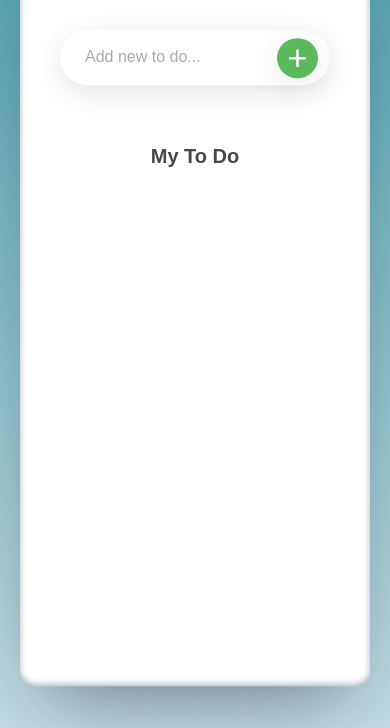
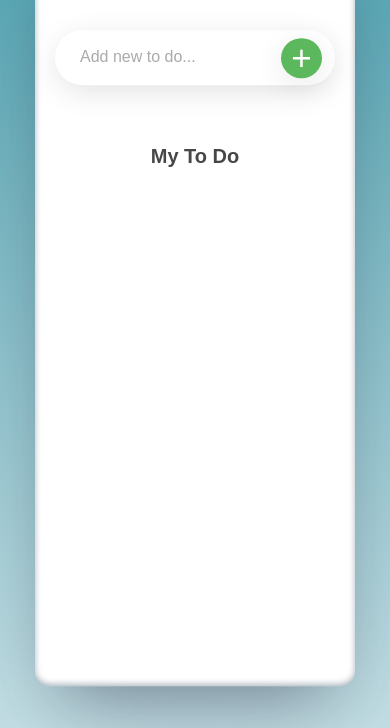
Before and after one commit to abdullox0900/to-do-js, a plain HTML site: page index.html in a window 390 px wide. Shown: the part 116-844 px from the top of the page. Drawn offline with Linux system fonts and the light colour scheme.

Commit message:
update css stayle

```diff
--- a/css/main.css
+++ b/css/main.css
@@ -111,11 +111,14 @@ input::placeholder {
 
 @media only screen and (max-width: 480px) {
     .wrapper {
-        width: 350px;
+        width: 320px;
     }
     .wrapper__header {
         font-size: 25px;
         font-weight: 500;
+    }
+    .row {
+        padding: 0px 20px;
     }
     .wrapper__header-two {
         font-size: 20px;
@@ -127,6 +130,6 @@ input::placeholder {
 
 @media only screen and (max-width: 340px) {
     .wrapper {
-        width: 300px;
+        width: 280px;
     }
 }
```
